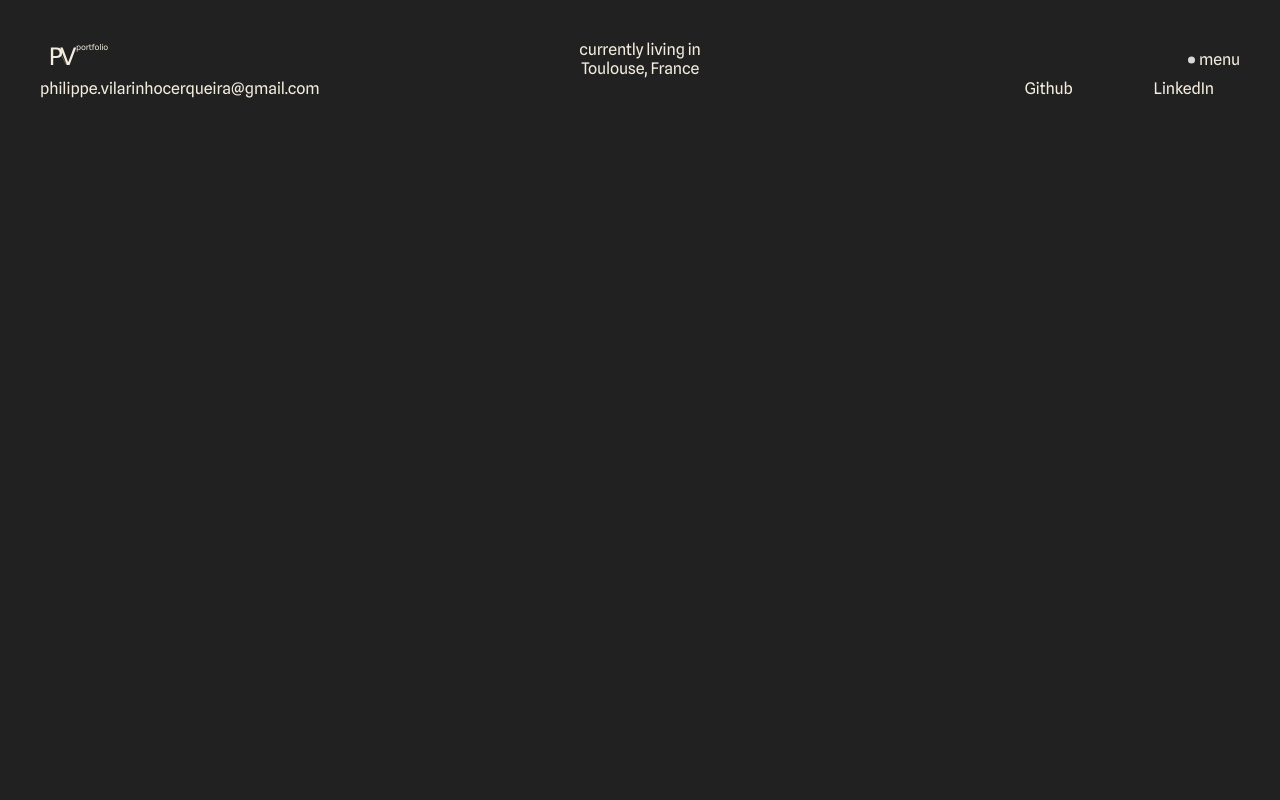
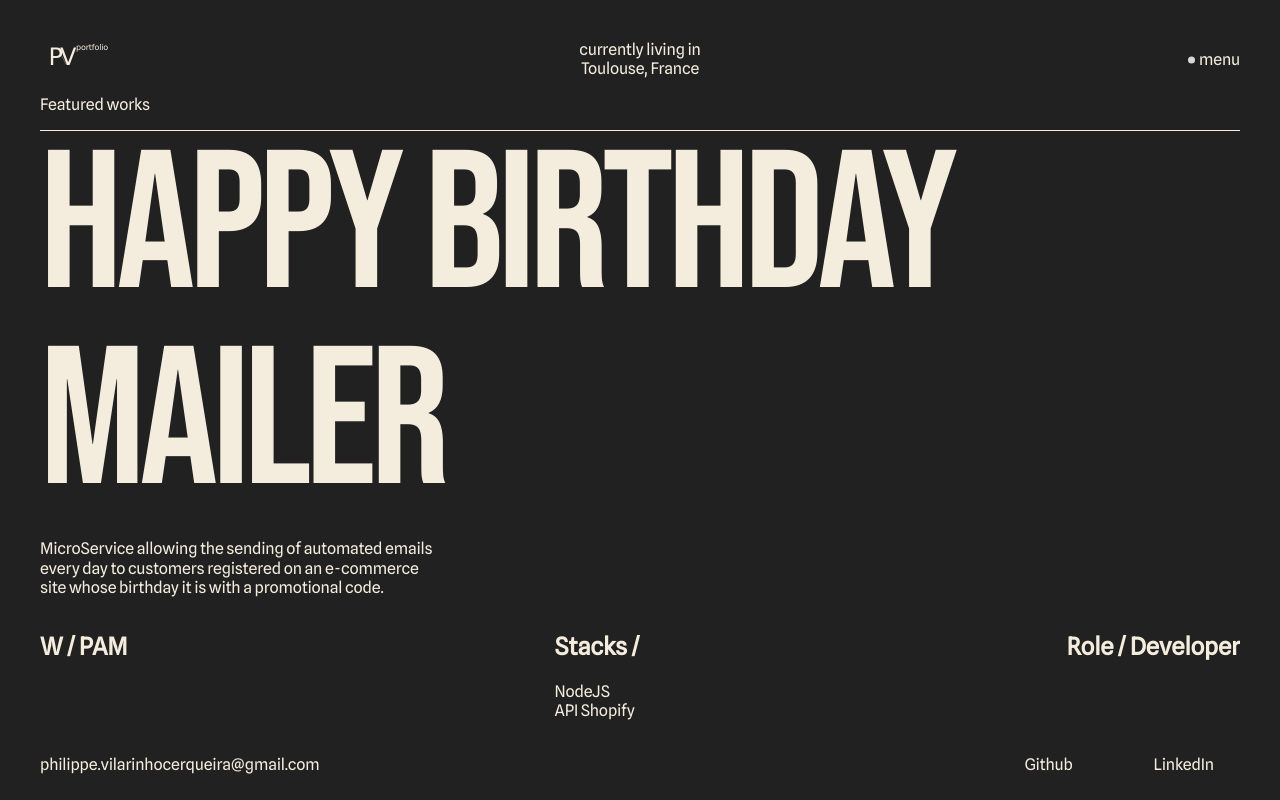
Before and after one commit to tifiloutube/my-portfolio, a Nuxt app in the folder portfolio/: page /Work in a window 1280 px wide. Built offline with nearby package versions, Linux system fonts and the light colour scheme.

Commit message:
End of the site for the desktop version

```diff
--- a/portfolio/assets/style/global.css
+++ b/portfolio/assets/style/global.css
@@ -43,6 +43,7 @@ button {
     line-height: 1;
     letter-spacing: -0.03em;
     text-transform: uppercase;
+    margin: 0;
 }
 
 .h2 {
--- a/portfolio/components/AboutMePage/AboutMeSection.vue
+++ b/portfolio/components/AboutMePage/AboutMeSection.vue
@@ -1,5 +1,36 @@
 <script setup lang="ts">
+import { gsap } from 'gsap';
 
+onMounted(() => {
+  // Animation pour la ligne
+  gsap.fromTo('.line', {
+    width: '0%'
+  }, {
+    duration: 3,
+    width: '100%',
+    ease: 'easeInOut',
+    delay: 0.5
+  });
+
+  // Animation pour le titre
+  gsap.from('.letToRightAnim' , {
+    duration: 3,
+    opacity: 0,
+    x: '-50%',
+    ease: 'power3.out',
+    delay: 0.5
+  })
+
+  // Animation pour les li
+  gsap.from('.interest', {
+    duration: 3,
+    opacity: 0,
+    x: '50%',
+    ease: 'power3.out',
+    stagger: 0.5,
+    delay: 0.5
+  })
+});
 </script>
 
 <template>
@@ -7,13 +38,13 @@
     <div class="wrapper">
       <div class="topBlock">
         <p class="topBlock-text">About me</p>
-        <span class="line"></span>
+        <span class="line letToRightAnim"></span>
       </div>
-      <h2 class="h2 title">Vilarinho Philippe</h2>
+      <h2 class="h2 title letToRightAnim">Vilarinho Philippe</h2>
       <div class="description">
         <section>
           <p>Frontend Developer</p>
-          <p class="text">Combining aesthetics and usefulness, I create solid user interfaces in an artistic way. I love to spend time improving the aesthetics of digital products without forgetting about usability. <br>
+          <p class="text letToRightAnim">Combining aesthetics and usefulness, I create solid user interfaces in an artistic way. I love to spend time improving the aesthetics of digital products without forgetting about usability. <br>
             I am is a user interface designer working with agencies and startups worldwide to tackle complex projects. Having collaborated with clients, Olacodes knows what it’s like to create, design and develop complex user interfaces.</p>
         </section>
         <article>
@@ -21,16 +52,16 @@
             <li>
               Interest
             </li>
-            <li>
+            <li class="interest">
               Frontend Developer
             </li>
-            <li>
+            <li class="interest">
               Creative Development
             </li>
-            <li>
+            <li class="interest">
               Art Direction
             </li>
-            <li>
+            <li class="interest">
               Chess
             </li>
           </ul>
@@ -53,12 +84,13 @@
     .topBlock-text {
       margin: 0;
     }
-    .line {
-      display: inline-block;
-      height: 1px;
-      background-color: #212121;
-      width: 100%;
-    }
+  }
+
+  .line {
+    display: inline-block;
+    height: 1px;
+    background-color: #F4EDDE;
+    width: 100%;
   }
 
   .description {
--- a/portfolio/components/WorkPage/ExperiencePro.vue
+++ b/portfolio/components/WorkPage/ExperiencePro.vue
@@ -1,13 +1,352 @@
 <script setup lang="js">
+onMounted(() => {
+  const container = document.querySelector('.container');
+  let projects = Array.from(document.querySelectorAll('.project'));
 
+  let cumulativeTop = 0;
+
+  const updateProjects = () => {
+    cumulativeTop = 0;
+    projects.forEach((project, index) => {
+      if (index !== 0) {
+        cumulativeTop += 40;
+      }
+      project.style.top = `${cumulativeTop}px`;
+    });
+  };
+
+  const observer = new IntersectionObserver(entries => {
+    entries.forEach(entry => {
+      if (entry.isIntersecting) {
+        entry.target.classList.add('stuck');
+      } else {
+        entry.target.classList.remove('stuck');
+      }
+    });
+  }, {
+    root: container,
+    threshold: 0.1
+  });
+
+  projects.forEach(project => observer.observe(project));
+
+  container.addEventListener('scroll', () => {
+    projects = Array.from(document.querySelectorAll('.project'));
+    updateProjects();
+
+    for (let i = 0; i < projects.length; i++) {
+      const project = projects[i];
+      const nextProject = projects[i + 1];
+      const h1Element = project.querySelector('.project-title');
+
+      if (project.classList.contains('stuck') && nextProject) {
+        const projectRect = project.getBoundingClientRect();
+        const nextProjectRect = nextProject.getBoundingClientRect();
+
+        const overlap = (projectRect.bottom - 80) - nextProjectRect.top;
+
+        if (overlap > 0) {
+          const scale = Math.max(50, 196 - (146 * (overlap / nextProjectRect.height)));
+          h1Element.style.fontSize = `${scale}px`;
+        } else {
+          h1Element.style.fontSize = '196px';
+        }
+      } else {
+        h1Element.style.fontSize = '196px';
+      }
+    }
+  });
+});
 </script>
 
-
-
 <template>
-
+  <section class="wrapper wrapper-container">
+    <p class="">
+      Featured works
+    </p>
+    <article class="container">
+      <div class="project">
+        <h1 class="h1 project-title">
+          Happy Birthday Mailer
+        </h1>
+        <div class="project-description">
+          <p>
+            MicroService allowing the sending of automated emails every day to customers registered on an e-commerce site whose birthday it is with a promotional code.
+          </p>
+        </div>
+        <div class="project-collaborateurs">
+          <div>
+            <h2>
+              W /
+              <a href="https://thisispam.com/" class="">
+                PAM
+              </a>
+            </h2>
+          </div>
+          <div>
+            <h2>
+              Stacks /
+            </h2>
+            <div>
+              <ul>
+                <li>
+                  NodeJS
+                </li>
+                <li>
+                  API Shopify
+                </li>
+              </ul>
+            </div>
+          </div>
+          <div>
+            <h2>
+              Role / Developer
+            </h2>
+          </div>
+        </div>
+      </div>
+      <div class="project">
+        <h1 class="h1 project-title">
+          Waiting List
+        </h1>
+        <div class="project-description">
+          <p>
+            Microservice allowing users to add themselves to a waiting list if the product is no longer in stock on the site.
+          </p>
+        </div>
+        <div class="project-collaborateurs">
+          <div>
+            <h2>
+              W /
+              <a href="https://thisispam.com/" class="">
+                PAM
+              </a>
+            </h2>
+          </div>
+          <div>
+            <h2>
+              Stacks /
+            </h2>
+            <ul>
+              <li>
+                JavaScript
+              </li>
+              <li>
+                NodeJS
+              </li>
+              <li>
+                API Shopify
+              </li>
+            </ul>
+          </div>
+          <div>
+            <h2>
+              Role / Developer
+            </h2>
+          </div>
+        </div>
+      </div>
+      <div class="project">
+        <h1 class="h1 project-title">
+          Mailjet Add List
+        </h1>
+        <div class="project-description">
+          <p>
+            Microservice allowing users to add themselves to a newsletter managed via mailjet from the site.
+          </p>
+        </div>
+        <div class="project-collaborateurs">
+          <div>
+            <h2>
+              W /
+              <a href="https://thisispam.com/" class="">
+                PAM
+              </a>
+            </h2>
+          </div>
+          <div>
+            <h2>
+              Stacks /
+            </h2>
+            <ul>
+              <li>
+                JavaScript
+              </li>
+              <li>
+                NodeJS
+              </li>
+              <li>
+                API MailJet
+              </li>
+            </ul>
+          </div>
+          <div>
+            <h2>
+              Role / Developer
+            </h2>
+          </div>
+        </div>
+      </div>
+      <div class="project">
+        <h1 class="h1 project-title">
+          Arty Agency
+        </h1>
+        <div class="project-description">
+          <p>
+            School project where we developed a showcase site for a creative web agency with a dashboard that allows you to manage projects and tasks on the project.
+          </p>
+        </div>
+        <div class="project-collaborateurs">
+          <div>
+            <h2>
+              W /
+              <a href="https://www.ynov.com/campus/toulouse/" class="">
+                YNOV
+              </a>
+            </h2>
+          </div>
+          <div>
+            <h2>
+              Stacks /
+            </h2>
+            <ul>
+              <li>
+                Angular
+              </li>
+              <li>
+                GSAP
+              </li>
+            </ul>
+          </div>
+          <div>
+            <h2>
+              Role / Developer
+            </h2>
+          </div>
+        </div>
+      </div>
+      <div class="project">
+        <h1 class="h1 project-title">
+          API Netwish
+        </h1>
+        <div class="project-description">
+          <p>
+            School project where we developed an API allowing you to retrieve all available films/series with the synopsis and rating
+          </p>
+        </div>
+        <div class="project-collaborateurs">
+          <div>
+            <h2>
+              W /
+              <a href="https://www.ynov.com/campus/toulouse/" class="">
+                YNOV
+              </a>
+            </h2>
+          </div>
+          <div>
+            <h2>
+              Stacks /
+            </h2>
+            <ul>
+              <li>
+                NodeJS
+              </li>
+            </ul>
+          </div>
+          <div>
+            <h2>
+              Role / Developer
+            </h2>
+          </div>
+        </div>
+      </div>
+      <div class="project">
+        <h1 class="h1 project-title">
+          Foodie Roulette
+        </h1>
+        <div class="project-description">
+          <p>
+            School project where we developed an Android application which allows users, depending on their location, to know where to eat by retrieving all the restaurants in the surrounding area over a distance selected by the user and which suggests a place to eat according to all the restaurants in the area.
+          </p>
+        </div>
+        <div class="project-collaborateurs">
+          <div>
+            <h2>
+              W /
+              <a href="https://www.ynov.com/campus/toulouse/" class="">
+                YNOV
+              </a>
+            </h2>
+          </div>
+          <div>
+            <h2>
+              Stacks /
+            </h2>
+            <ul>
+              <li>
+                Java
+              </li>
+            </ul>
+          </div>
+          <div>
+            <h2>
+              Role / Developer
+            </h2>
+          </div>
+        </div>
+      </div>
+      <div class="project noMoreProject">
+        <h1 class="h1 noMoreProject-title">No more projects available at the moment, do not hesitate to come back later.</h1>
+      </div>
+    </article>
+  </section>
 </template>
 
 <style scoped>
+.container {
+  height: calc(100vh - 175px);
+  overflow: auto;
+  display: grid;
+  gap: 50px;
+  .project {
+    border-top: 1px #F4EDDE solid;
+    background-color: #212121;
+    .project-title {
 
+    }
+
+    .project-description {
+      max-width: 400px;
+    }
+
+    .project-collaborateurs {
+      display: flex;
+      justify-content: space-between;
+    }
+  }
+  .noMoreProject {
+    z-index: 1;
+    height: calc(100vh - 160px);
+    background-color: #212121;
+    text-align: left;
+    .noMoreProject-title {
+      height: 100%;
+      display: flex;
+      align-items: center;
+      justify-content: center;
+      margin: auto;
+    }
+  }
+}
+
+ul {
+  list-style: none;
+  padding: 0;
+  margin: 0;
+}
+
+.stuck {
+  position: sticky;
+  top:0;
+}
 </style>
```
